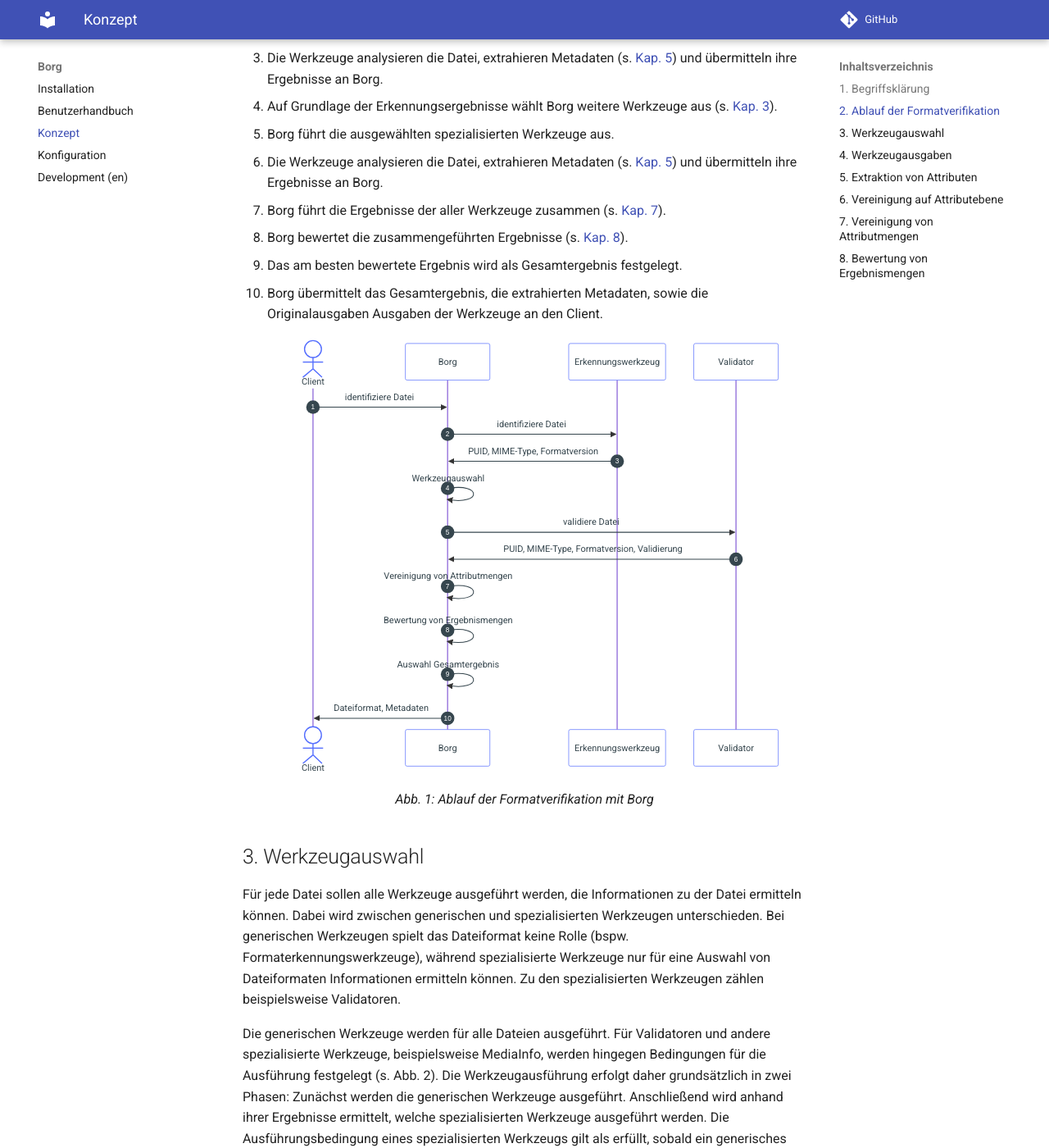
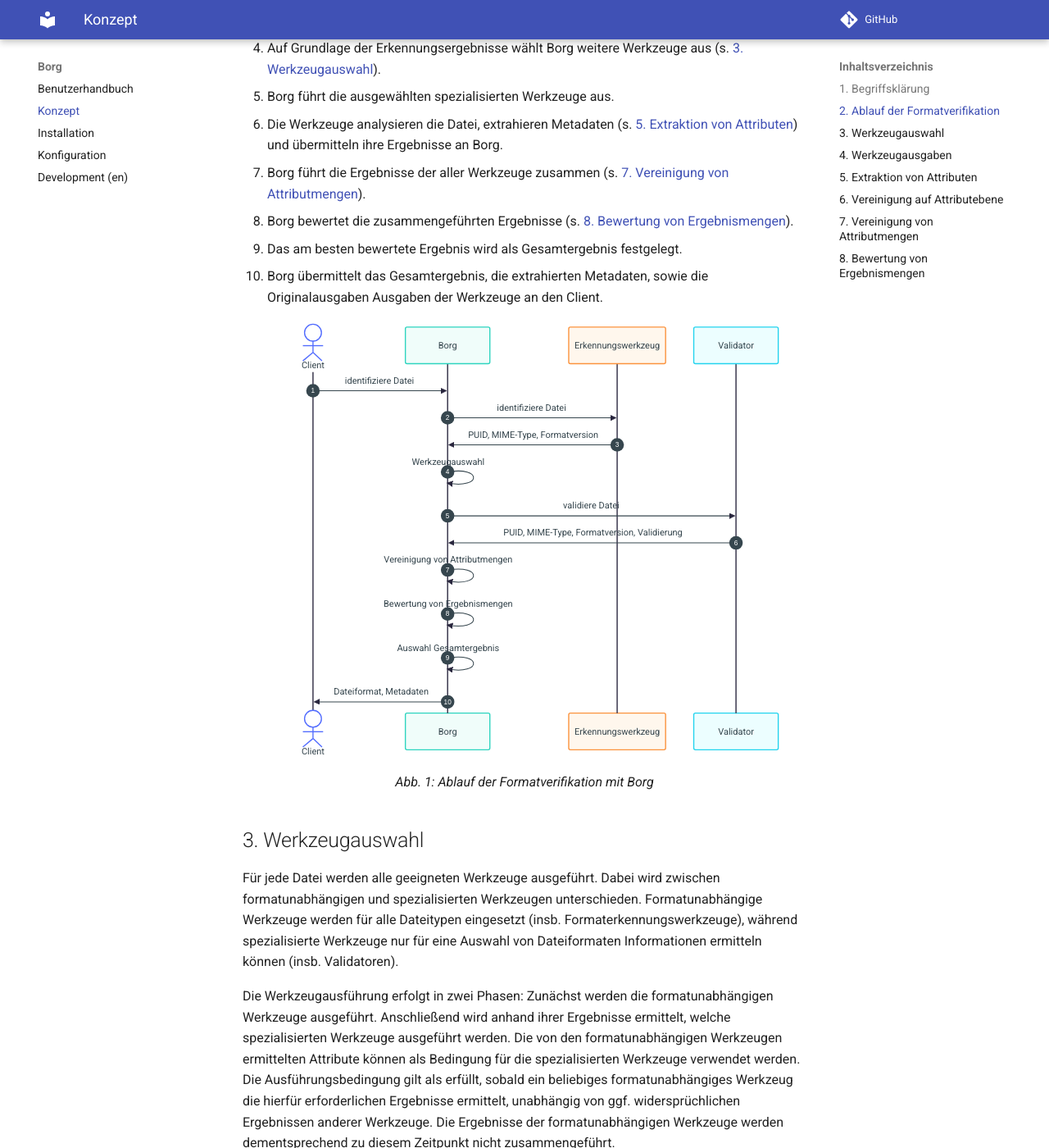
Before and after one commit to Landesarchiv-Thueringen/borg, an MkDocs documentation site: the page built from docs/concept.md, in a window 1280 px wide and 1400 px high, scrolled down 804 px. Shown: the whole window at 82% size. Built offline with MkDocs 1.6.1 and Material for MkDocs 9.7.7, drawn with Linux system fonts in a browser that asks for light colours; comment, search, counter and statistics services are not loaded; some of the changed text lies outside the part shown.

Commit message:
updated docs

````diff
--- a/docs/concept.md
+++ b/docs/concept.md
@@ -1,33 +1,36 @@
 # Konzept
-
-Dieses Konzept soll die theoretischen Grundlagen für die Funktionsweise von Borg beschreiben. Es dient dazu, die zentralen Zusammenhänge, Prinzipien und Annahmen der Anwendung nachvollziehbar darzustellen.
 
 ## 1. Begriffsklärung
 
-| Begriff        | Erklärung                                                                |
-| -------------- | ------------------------------------------------------------------------ |
-| Attribut       | aus einem Werkzeugerbnis extrahierte Eigenschaft bspw. PUID              |
-| Attributmenge  | alle aus einem Werkzeugerbnis extrahierten Eigenschaften                 |
-| Ergebnismenge  | kumulierte Attributmengen, die ein Dateiergebnis repräsentieren          |
-| Gesamtergebnis | Ergebnismenge mit der höchsten Bewertung                                 |
-| Werkzeug       | Programm für die Formaterkennung, -validierung oder Metadatenextraktion  |
+| Begriff                     | Definition                                                               |
+| --------------------------- | ------------------------------------------------------------------------ |
+| Attribut                    | aus einem Werkzeugergebnis extrahierte Eigenschaft (bspw. PUID)          |
+| Attributmenge               | alle aus einem Werkzeugergebnis extrahierten Eigenschaften               |
+| Ergebnismenge               | zusammengeführte Attributmengen, die ein Dateiergebnis repräsentieren    |
+| Gesamtergebnis              | die von Borg am höchsten bewertete Ergebnismenge                         |
+| Werkzeug                    | Programm für die Formaterkennung, -validierung oder Metadatenextraktion  |
+| Werkzeugausgaben            | unverarbeite Ausgaben der Werkzeuge                                      |
 
 ## 2. Ablauf der Formatverifikation
 
 Die Formatverifikation mit Borg erfolgt nach dem folgenden Ablauf:
 
 1. Ein Client übermittelt eine Datei zur Formatverifikation an Borg.
-2. Borg führt alle generischen Werkzeuge (s. [Kap. 3](#3-werkzeugauswahl)) aus und übermittelt ihnen die Datei zur Analyse.
-3. Die Werkzeuge analysieren die Datei, extrahieren Metadaten (s. [Kap. 5](#5-extraktion-von-attributen)) und übermitteln ihre Ergebnisse an Borg.
-4. Auf Grundlage der Erkennungsergebnisse wählt Borg weitere Werkzeuge aus (s. [Kap. 3](#3-werkzeugauswahl)).
+2. Borg führt alle formatunabhängigen Werkzeuge aus und übermittelt ihnen die Datei zur Analyse.
+3. Die Werkzeuge analysieren die Datei, extrahieren Metadaten (s. [5. Extraktion von Attributen](#5-extraktion-von-attributen)) und übermitteln ihre Ergebnisse an Borg.
+4. Auf Grundlage der Erkennungsergebnisse wählt Borg weitere Werkzeuge aus (s. [3. Werkzeugauswahl](#3-werkzeugauswahl)).
 5. Borg führt die ausgewählten spezialisierten Werkzeuge aus.
-6. Die Werkzeuge analysieren die Datei, extrahieren Metadaten (s. [Kap. 5](#5-extraktion-von-attributen)) und übermitteln ihre Ergebnisse an Borg.
-7. Borg führt die Ergebnisse der aller Werkzeuge zusammen (s. [Kap. 7](#7-vereinigung-von-attributmengen)).
-8. Borg bewertet die zusammengeführten Ergebnisse (s. [Kap. 8](#8-bewertung-von-ergebnismengen)).
+6. Die Werkzeuge analysieren die Datei, extrahieren Metadaten (s. [5. Extraktion von Attributen](#5-extraktion-von-attributen)) und übermitteln ihre Ergebnisse an Borg.
+7. Borg führt die Ergebnisse der aller Werkzeuge zusammen (s. [7. Vereinigung von Attributmengen](#7-vereinigung-von-attributmengen)).
+8. Borg bewertet die zusammengeführten Ergebnisse (s. [8. Bewertung von Ergebnismengen](#8-bewertung-von-ergebnismengen)).
 9. Das am besten bewertete Ergebnis wird als Gesamtergebnis festgelegt.
 10. Borg übermittelt das Gesamtergebnis, die extrahierten Metadaten, sowie die Originalausgaben Ausgaben der Werkzeuge an den Client.
 
 ``` mermaid
+---
+config:
+  theme: redux-color
+---
 sequenceDiagram
   autonumber
   actor Client
@@ -46,9 +49,9 @@
 
 ## 3. Werkzeugauswahl
 
-Für jede Datei sollen alle Werkzeuge ausgeführt werden, die Informationen zu der Datei ermitteln können. Dabei wird zwischen generischen und spezialisierten Werkzeugen unterschieden. Bei generischen Werkzeugen spielt das Dateiformat keine Rolle (bspw. Formaterkennungswerkzeuge), während spezialisierte Werkzeuge nur für eine Auswahl von Dateiformaten Informationen ermitteln können. Zu den spezialisierten Werkzeugen zählen beispielsweise Validatoren.
+Für jede Datei werden alle geeigneten Werkzeuge ausgeführt. Dabei wird zwischen formatunabhängigen und spezialisierten Werkzeugen unterschieden. Formatunabhängige Werkzeuge werden für alle Dateitypen eingesetzt (insb. Formaterkennungswerkzeuge), während spezialisierte Werkzeuge nur für eine Auswahl von Dateiformaten Informationen ermitteln können (insb. Validatoren).
 
-Die generischen Werkzeuge werden für alle Dateien ausgeführt. Für Validatoren und andere spezialisierte Werkzeuge, beispielsweise MediaInfo, werden hingegen Bedingungen für die Ausführung festgelegt (s. Abb. 2). Die Werkzeugausführung erfolgt daher grundsätzlich in zwei Phasen: Zunächst werden die generischen Werkzeuge ausgeführt. Anschließend wird anhand ihrer Ergebnisse ermittelt, welche spezialisierten Werkzeuge ausgeführt werden. Die Ausführungsbedingung eines spezialisierten Werkzeugs gilt als erfüllt, sobald ein generisches Werkzeug die hierfür erforderlichen Ergebnisse ermittelt hat.
+Die Werkzeugausführung erfolgt in zwei Phasen: Zunächst werden die formatunabhängigen Werkzeuge ausgeführt. Anschließend wird anhand ihrer Ergebnisse ermittelt, welche spezialisierten Werkzeuge ausgeführt werden. Die von den formatunabhängigen Werkzeugen ermittelten Attribute können als Bedingung für die spezialisierten Werkzeuge verwendet werden. Die Ausführungsbedingung gilt als erfüllt, sobald ein beliebiges formatunabhängiges Werkzeug die hierfür erforderlichen Ergebnisse ermittelt, unabhängig von ggf. widersprüchlichen Ergebnissen anderer Werkzeuge. Die Ergebnisse der formatunabhängigen Werkzeuge werden dementsprechend zu diesem Zeitpunkt nicht zusammengeführt.
 
 ```yaml
 id: "verapdf_1b"
--- a/mkdocs.yml
+++ b/mkdocs.yml
@@ -3,9 +3,9 @@
 edit_uri: ""
 
 nav:
-  - installation.md
   - user_manual.md
   - concept.md
+  - installation.md
   - config.md
   - Development (en): development.md
 
````
Also changed, not shown: other parts of docs/concept.md (+1 -1 lines).
